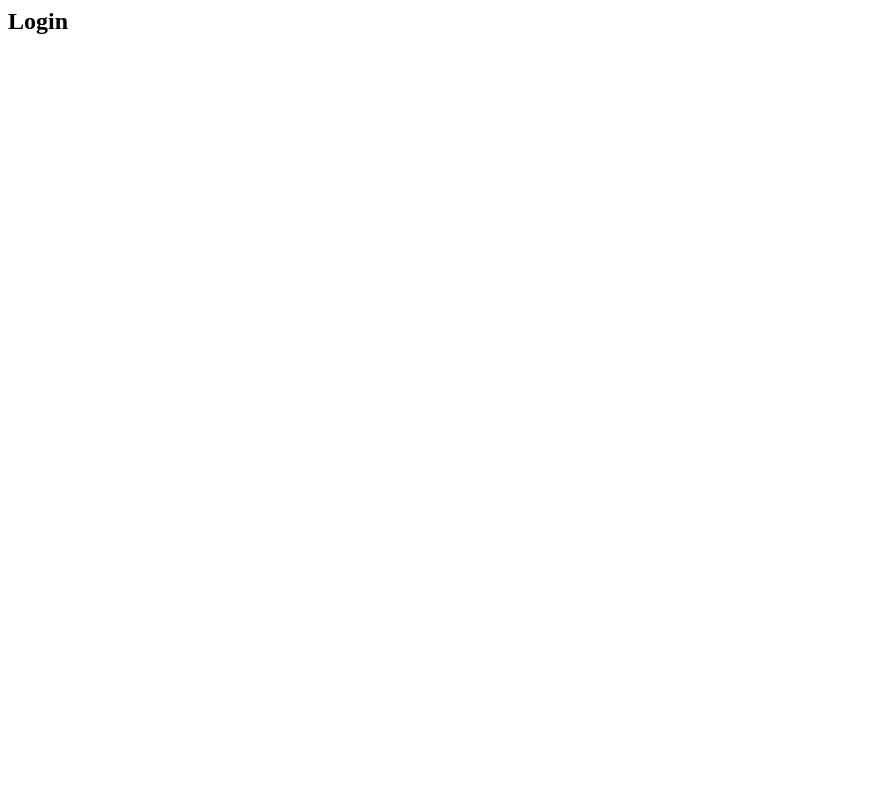
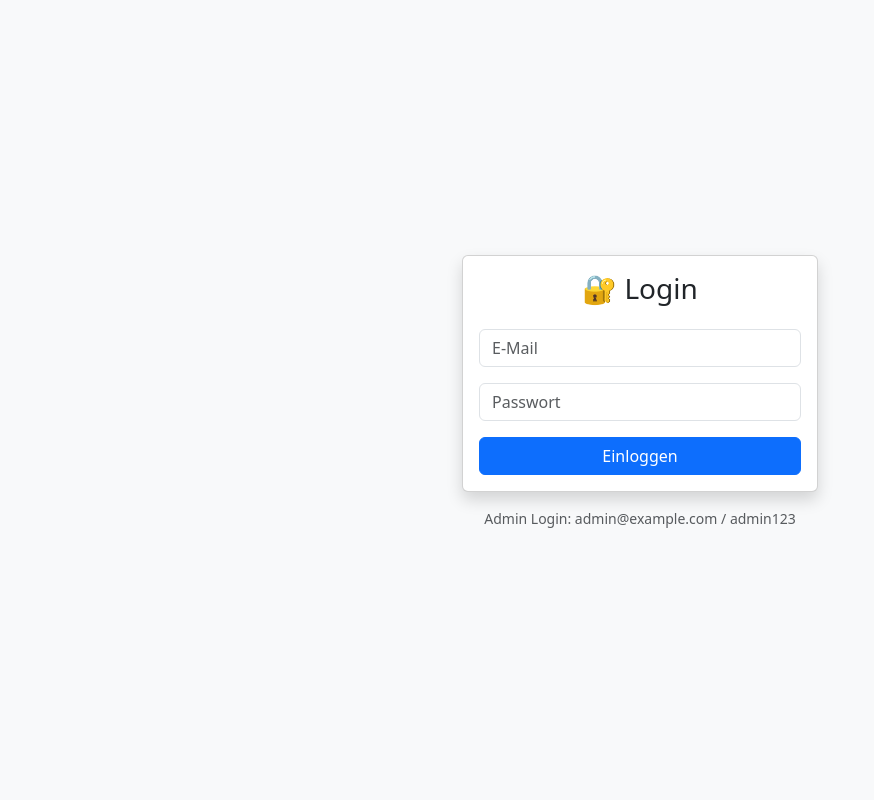
Before and after one commit to Deathgun497/wallet_analyze_web, a Flask app: page /login in a window 1280 px wide. Before the commit the part shown is almost empty. Shown: the whole page, without its empty margins (0-874 px from the left). Run offline with Flask 3, Linux system fonts and the light colour scheme.

Commit message:
Update login.html

```diff
--- a/templates/login.html
+++ b/templates/login.html
@@ -1 +1,34 @@
-<h2>Login</h2>
+<!DOCTYPE html>
+<html lang="de">
+<head>
+  <meta charset="UTF-8">
+  <title>Login</title>
+  <link href="https://cdn.jsdelivr.net/npm/bootstrap@5.3.0/dist/css/bootstrap.min.css" rel="stylesheet">
+</head>
+<body class="bg-light d-flex align-items-center" style="height: 100vh;">
+  <div class="container text-center">
+    <div class="row justify-content-center">
+      <div class="col-md-4">
+        <div class="card shadow">
+          <div class="card-body">
+            <h3 class="mb-4">🔐 Login</h3>
+            <form method="POST">
+              <div class="mb-3">
+                <input type="text" class="form-control" name="username" placeholder="E-Mail" required>
+              </div>
+              <div class="mb-3">
+                <input type="password" class="form-control" name="password" placeholder="Passwort" required>
+              </div>
+              <button class="btn btn-primary w-100">Einloggen</button>
+              {% if error %}
+              <div class="alert alert-danger mt-3">{{ error }}</div>
+              {% endif %}
+            </form>
+          </div>
+        </div>
+        <p class="text-muted mt-3 small">Admin Login: admin@example.com / admin123</p>
+      </div>
+    </div>
+  </div>
+</body>
+</html>
```
